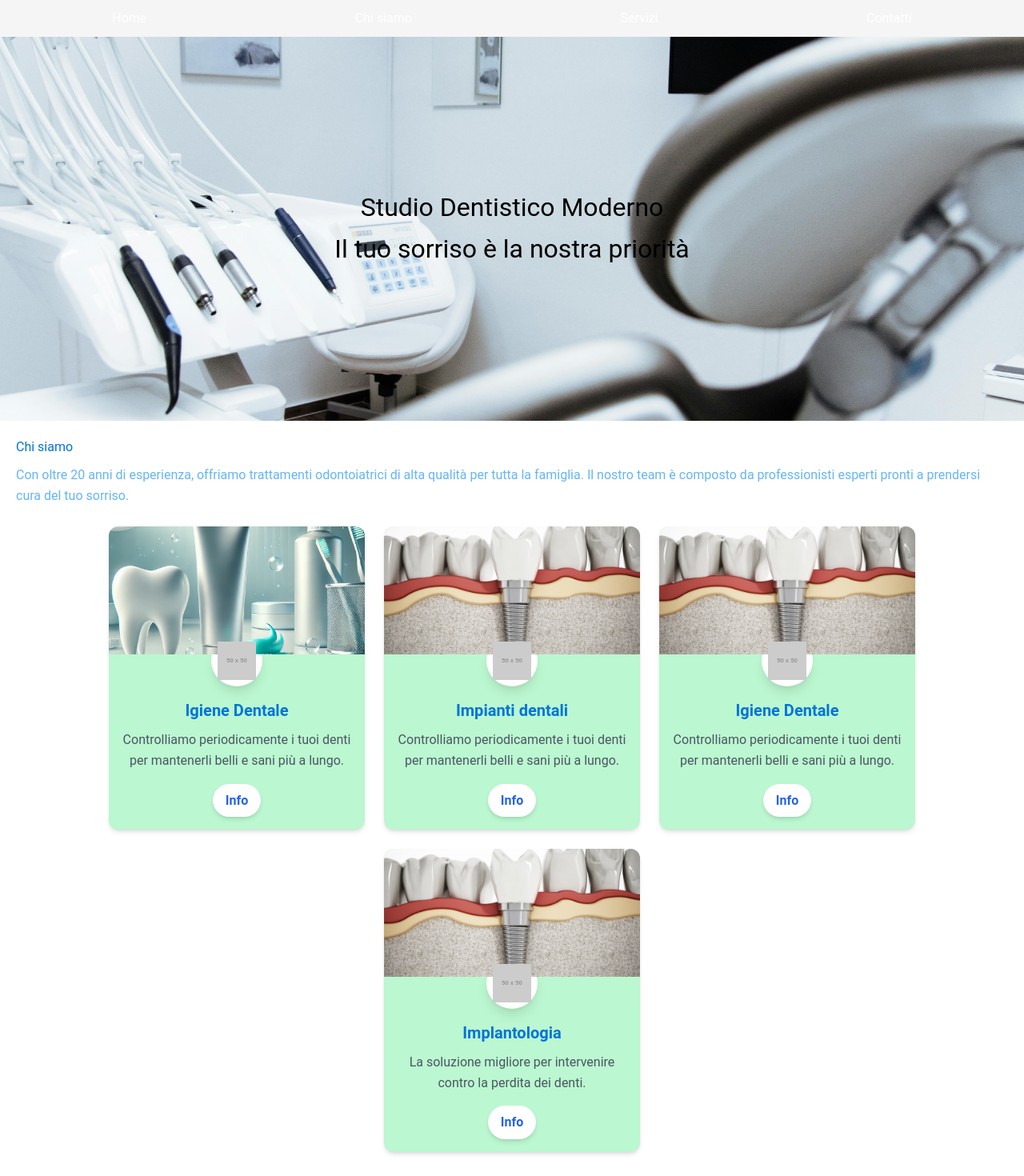
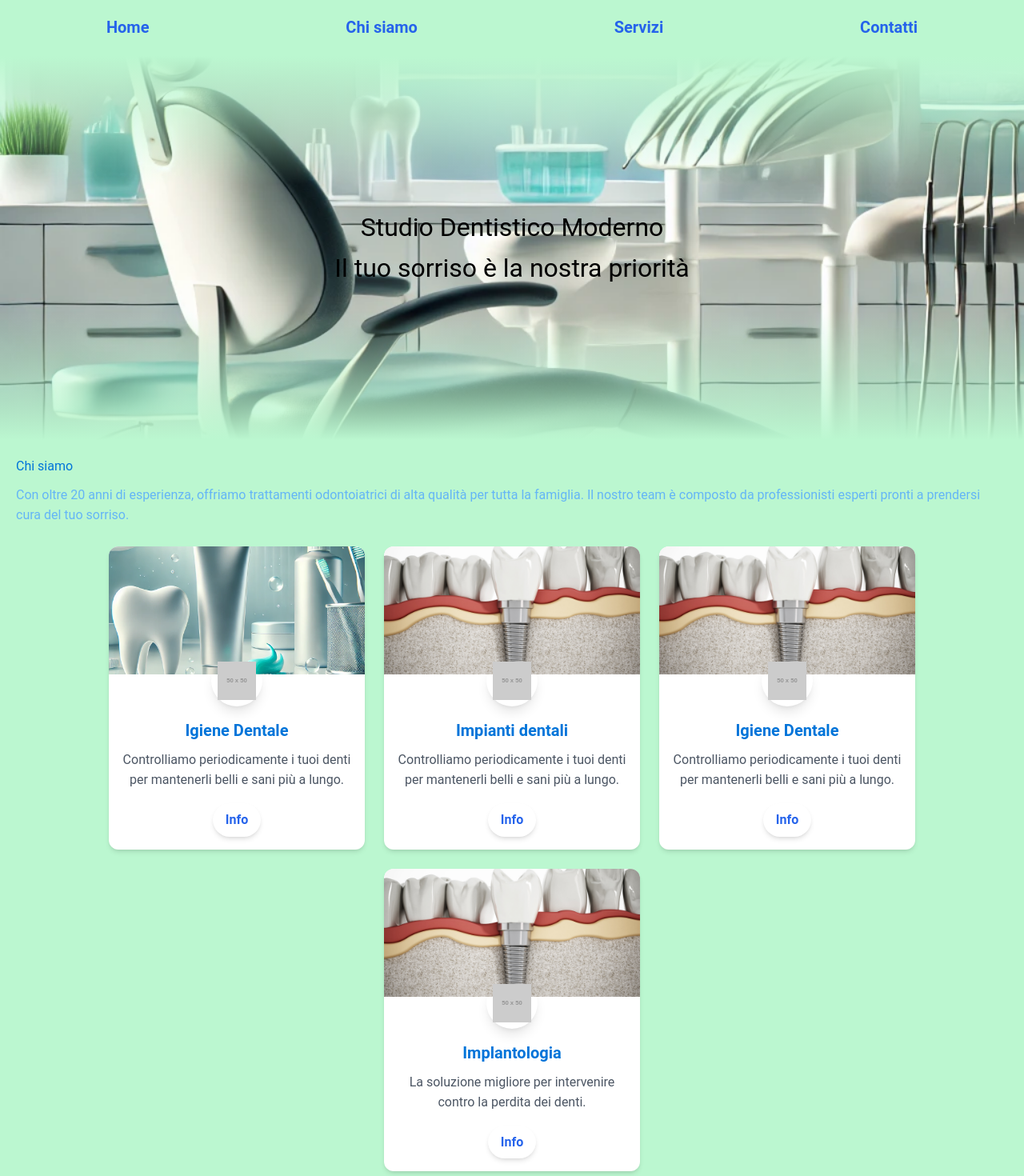
Before and after one commit to aleSal83/dentista-ivrea, an Angular app: page / in a window 1280 px wide. Shown: the top 1470 px of the page at 80% size. Built offline with nearby package versions, Linux system fonts and the light colour scheme.

Commit message:
first creation of component

```diff
--- a/src/app/components/dental-card/dental-card.component.html
+++ b/src/app/components/dental-card/dental-card.component.html
@@ -1,6 +1,6 @@
 <div class="flex flex-wrap justify-center gap-6 p-4">
   <div
-    class="w-80 bg-green-200 rounded-xl shadow-md overflow-hidden transform transition hover:scale-105"
+    class="w-80 bg-white rounded-xl shadow-md overflow-hidden transform transition hover:scale-105"
   >
     <img
       src='assets/image/igene_orale.jpg'
@@ -24,7 +24,7 @@
       </p>
       <div class="flex justify-center mt-4">
         <button
-          class="bg-white text-blue-600  font-semibold py-2 px-4 rounded-full shadow-md hover:bg-blue-600 hover:text-green-200"
+          class="bg-white text-blue-600  font-semibold py-2 px-4 rounded-full shadow-md hover:bg-green-200 hover:text-blue-600"
         >
           Info
         </button>
@@ -33,7 +33,7 @@
   </div>
 
   <div
-    class="w-80 bg-green-200 rounded-xl shadow-md overflow-hidden transform transition hover:scale-105"
+    class="w-80 bg-white rounded-xl shadow-md overflow-hidden transform transition hover:scale-105"
   >
     <img
       src='assets/image/impianti-dentali-1.jpg'
@@ -57,7 +57,7 @@
       </p>
       <div class="flex justify-center mt-4">
         <button
-          class="bg-white text-blue-600  font-semibold py-2 px-4 rounded-full shadow-md hover:bg-blue-600 hover:text-green-200"
+          class="bg-white text-blue-600  font-semibold py-2 px-4 rounded-full shadow-md hover:bg-green-200 hover:text-blue-600"
         >
           Info
         </button>
@@ -66,7 +66,7 @@
   </div>
 
   <div
-    class="w-80 bg-green-200 rounded-xl shadow-md overflow-hidden transform transition hover:scale-105"
+    class="w-80 bg-white rounded-xl shadow-md overflow-hidden transform transition hover:scale-105"
   >
     <img
       src='assets/image/impianti-dentali-1.jpg'
@@ -90,7 +90,7 @@
       </p>
       <div class="flex justify-center mt-4">
         <button
-          class="bg-white text-blue-600  font-semibold py-2 px-4 rounded-full shadow-md hover:bg-blue-600 hover:text-green-200"
+          class="bg-white text-blue-600  font-semibold py-2 px-4 rounded-full shadow-md hover:bg-green-200 hover:text-blue-600"
         >
           Info
         </button>
@@ -100,7 +100,7 @@
 
   <!-- Card 2 -->
   <div
-    class="w-80 bg-green-200 rounded-xl shadow-md overflow-hidden transform transition hover:scale-105"
+    class="w-80 bg-white rounded-xl shadow-md overflow-hidden transform transition hover:scale-105"
   >
     <img
       src='assets/image/impianti-dentali-1.jpg'
@@ -123,7 +123,7 @@
       </p>
       <div class="flex justify-center mt-4">
         <button
-          class="bg-white text-blue-600  font-semibold py-2 px-4 rounded-full shadow-md hover:bg-blue-600 hover:text-green-200"
+          class="bg-white text-blue-600  font-semibold py-2 px-4 rounded-full shadow-md hover:bg-green-200 hover:text-blue-600"
         >
           Info
         </button>
--- a/src/app/components/home/home.component.html
+++ b/src/app/components/home/home.component.html
@@ -1,8 +1,8 @@
 
 
   <nav>
-    <div class="menu" *ngFor="let item of menuItems">
-      <a href="#" (mouseover)="toggleDropdown(item)" (mouseleave)="closeDropdown(item)">
+    <div class="menu flex h-[50px]" *ngFor="let item of menuItems">
+      <a class=" text-xl font-bold text-center text-blue-600 hover:bg-blue-600 hover:text-green-200" href="#" (mouseover)="toggleDropdown(item)" (mouseleave)="closeDropdown(item)">
         {{ item.label }}
       </a>
       <div class="dropdown" [class.show]="item.open">
@@ -24,33 +24,6 @@
 
   <app-dental-card></app-dental-card>
 
-<!--  <section id="services">-->
-<!--    <h3>Servizi</h3>-->
-<!--    <div class="services">-->
-<!--      <div class="service">-->
-<!--        <img class="rounded-md" src="../../../assets/image/igene_orale.jpg" alt="Igiene orale">-->
-<!--        <h1 class="font-bold">Igiene orale</h1>-->
-<!--        <p>Trattamenti per mantenere i tuoi denti sani e puliti.</p>-->
-<!--      </div>-->
-<!--      <div class="service">-->
-<!--        <img class="rounded-md" src="../../../assets/image/ortodonzia_1.jpeg" alt="Ortodonzia">-->
-<!--        <h4>Ortodonzia</h4>-->
-<!--        <p>Allineamento dentale con soluzioni moderne.</p>-->
-<!--      </div>-->
-<!--      <div class="service">-->
-<!--        <img class="rounded-md" src="../../../assets/image/impianti-dentali-1.jpg" alt="Implantologia">-->
-<!--        <h4>Implantologia</h4>-->
-<!--        <p>Impianti dentali per un sorriso naturale.</p>-->
-<!--      </div>-->
-<!--    </div>-->
-<!--  </section>-->
-
-<!--  <section id="contact">-->
-<!--    <h3>Contatti</h3>-->
-<!--    <p>Indirizzo: Via dei Sorrisi, 10, Roma</p>-->
-<!--    <p>Email: infomail</p>-->
-<!--    <p>Telefono: +39 06 1234567</p>-->
-<!--  </section>-->
 </div>
 
 <footer>
--- a/src/styles.css
+++ b/src/styles.css
@@ -28,7 +28,7 @@ header p {
 }
 
 nav {
-  background-color: #f5f5f5;
+  background-color: rgba(187, 247, 208 , 1);
   padding: 10px;
   display: flex;
   justify-content: space-around;
@@ -85,7 +85,8 @@ nav a:hover {
   display: flex;
   align-items: center;
   justify-content: center;
-  background: url('assets/image/sedia-dentista.jpg') no-repeat center/cover;
+  background: linear-gradient(to bottom, rgba(187, 247, 208 , 1), rgba(255, 255, 255, 0), rgba(255, 255, 255, 0), rgba(187, 247, 208 , 1)),
+  url('assets/image/sedia-dentista1.jpg') no-repeat center/cover;
   height: 60vh;
   color: black;
   text-align: center;
@@ -96,8 +97,10 @@ nav a:hover {
   margin: 0;
 }
 .content {
+  background: rgba(187, 247, 208 , 1);
   padding: 20px;
 }
+
 .content h3 {
   color: #0074D9;
   margin-bottom: 10px;
```
Also changed, not shown: src/assets/image/sedia-dentista1.jpg (added).
